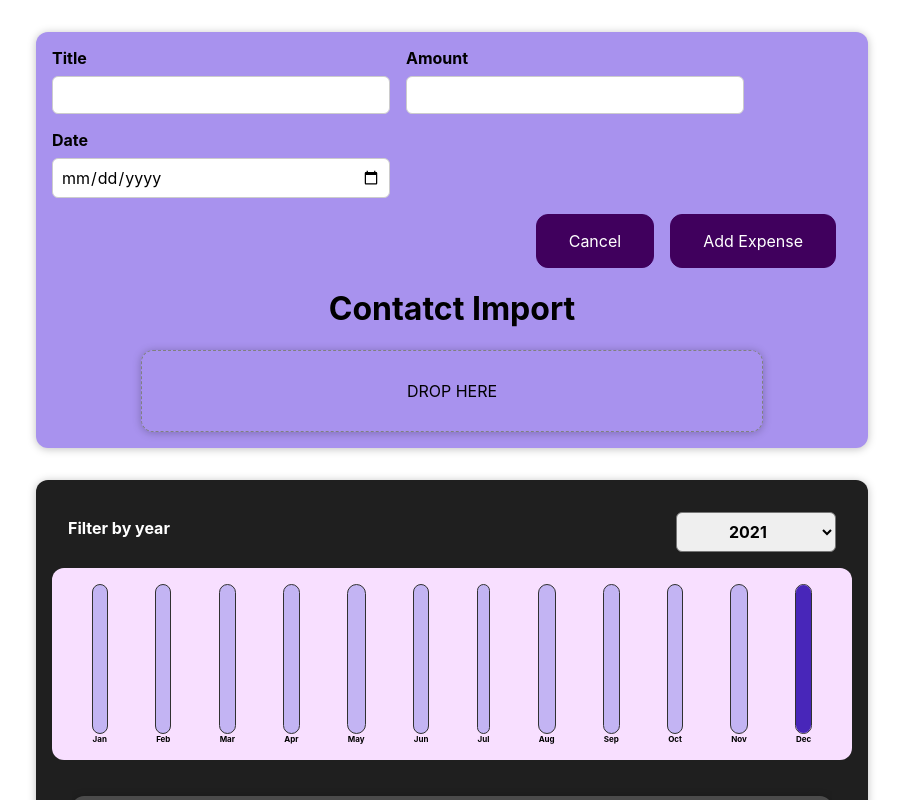
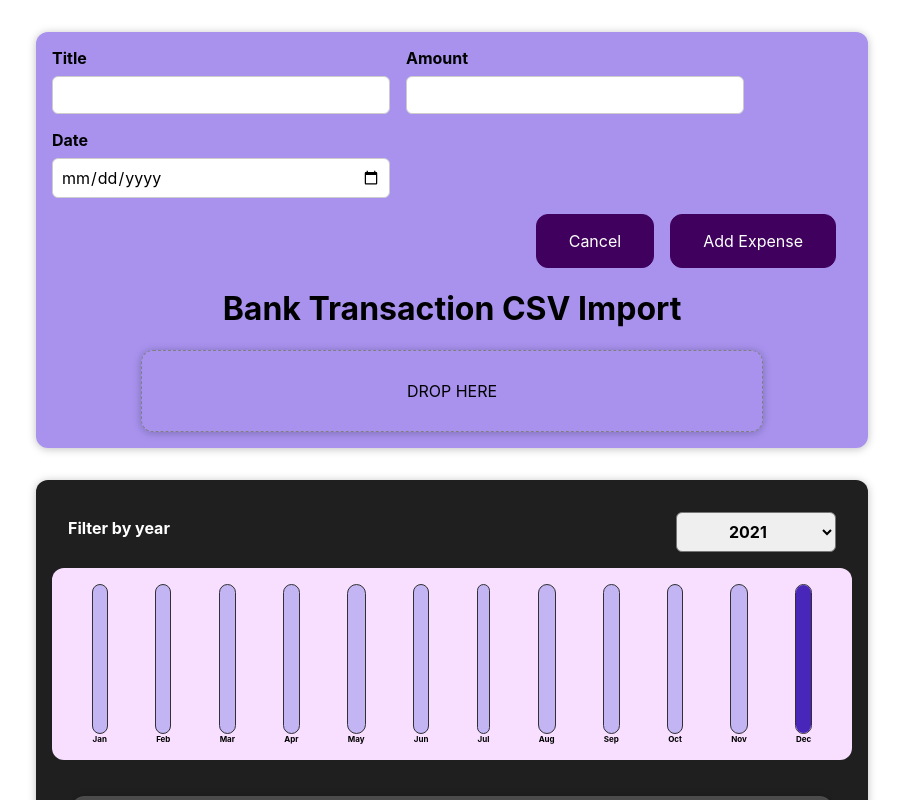
Before and after one commit to keatonjwhitehead/ExpenseTracker, a React (Create React App) app: page / in a window 1280 px wide. Both pictures are taken after a click on the button "Add New Expense". Shown: the top 800 px of the page, without its empty margins (188-1091 px from the left). Built offline with nearby package versions, Linux system fonts and the light colour scheme.

Commit message:
Updated Spelling

```diff
--- a/src/components/NewExpense/Dropzone.js
+++ b/src/components/NewExpense/Dropzone.js
@@ -56,7 +56,7 @@ const Dropzone = (props) => {
 
   return (
     <div>
-      <h1> Contatct Import</h1>
+      <h1>Bank Transaction CSV Import</h1>
         {isLoading && (
 
        <div> <img
```
